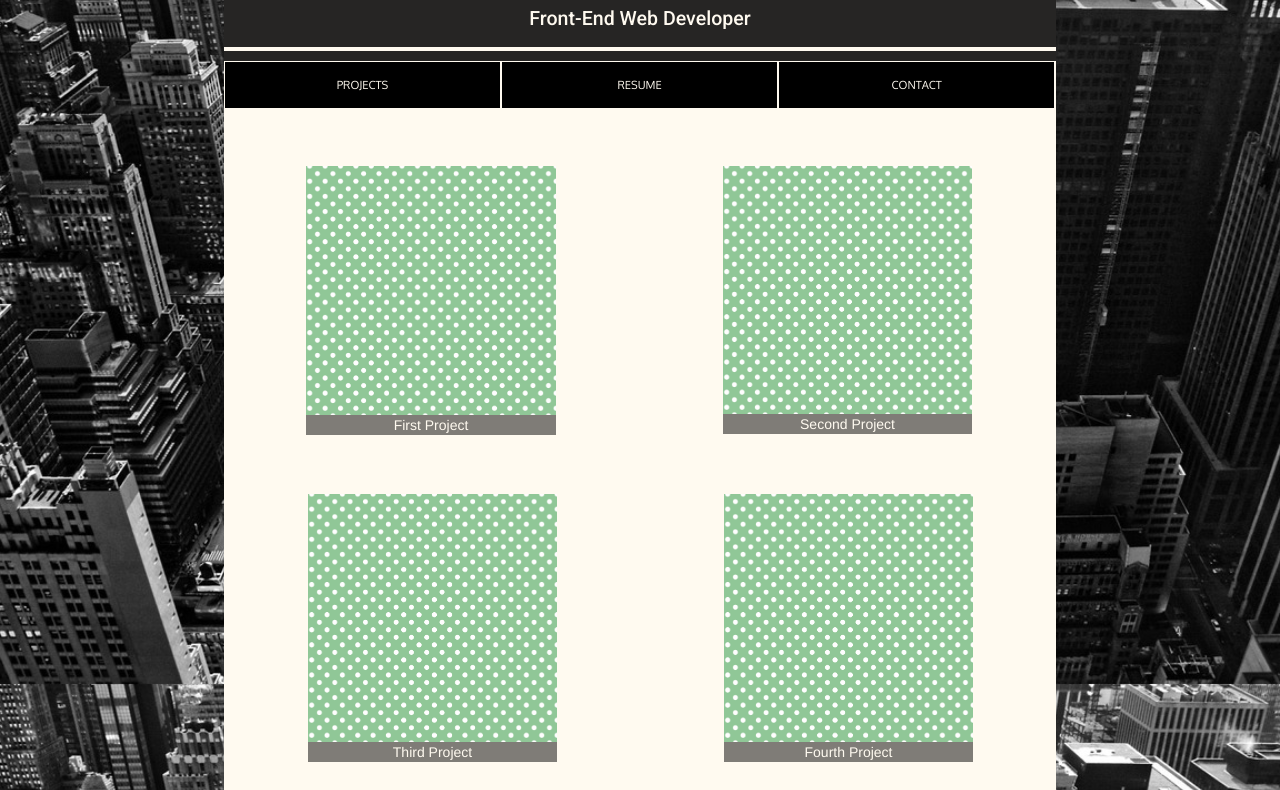
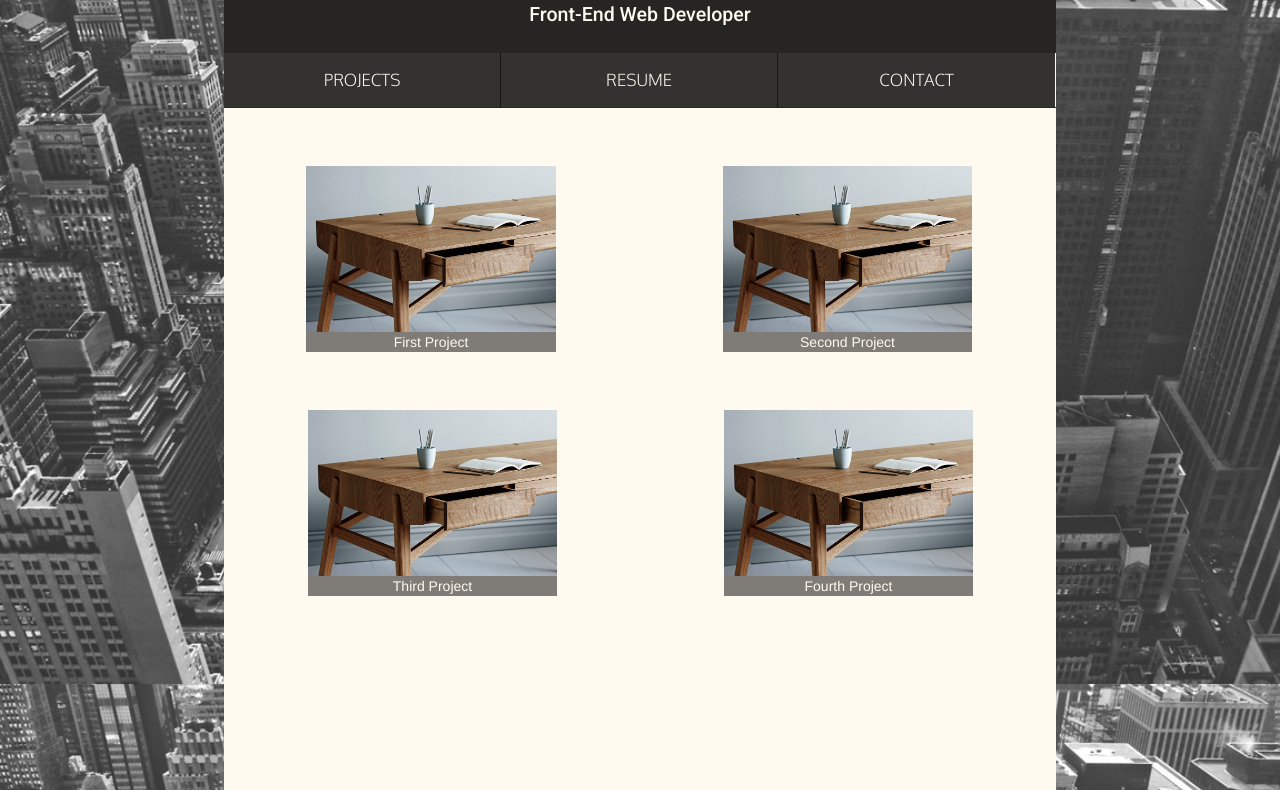
Before and after one commit to bjlaa/build-a-portfolio-site, a website: page index.html in a window 1280 px wide. Shown: the part 116-906 px from the top of the page. Drawn offline with Linux system fonts and the light colour scheme.

Commit message:
feat: Reviewed project small ameliorations

```diff
--- a/css/style.css
+++ b/css/style.css
@@ -22,6 +22,16 @@ header, nav, footer, section, article, div {
 
 a{
 	color:rgb(255,250,240);
+	text-decoration: none;
+}
+a:active {
+	text-decoration: none;
+}
+a:focus {
+	text-decoration: none;
+}
+a:link {
+	text-decoration: none;
 }
 
 img{
@@ -50,14 +60,12 @@ img{
 h1{
 	padding-top: 2%;
 	color: rgb(255,250,240);
-	border-top: solid rgb(255,250,240) 4px;
 	font-family: 'Oxygen', sans-serif;
 	font-size: 360%;
 }
 
 h3{
 	color: rgb(255,250,240);
-	border-bottom: solid rgb(255,250,240) 4px;
 	font-size: 140%;
 	padding-top: 1%;
 	padding-bottom: 2%;
@@ -73,18 +81,27 @@ h3{
 
 .links{
 	width:33.3%;
-	background-color: black;
+	background-color: rgba(0,0,0,0.8);
 	color: rgb(255,250,240);
 	font-family: 'Oxygen', sans-serif;
-	font-size: 80%;
+	font-size: 120%;
+	font-weight: 300;
 	padding: 15px;
-	border-right: solid rgb(255,250,240) 1px;
-	border-left: solid rgb(255,250,240) 1px;
-	border-top: solid rgb(255,250,240) 1px;
+	border-right: solid rgba(0,0,0,0.6) 1px;
+	cursor: pointer;
+}
+.links:last-child {
+	border-right: none;
+}
+.links:hover{
+	background-color: rgb(255,250,240);
+	color:rgba(0,0,0,0.85);
+	transition: all .3s ease-in-out;
 }
 
 .bg{
-	background-image: url(ny.jpg);
+	background-image: linear-gradient(rgba(255, 255, 255, 0.2), rgba(255, 255, 255, 0.2)),
+						url(ny.jpg);
 	background-repeat: no-repeat;
     background-size: cover;
     background-attachment: fixed;
@@ -149,6 +166,7 @@ h3{
 
 main{
 	width: 100%;
+	border-top: 1px solid rgba(0,0,0,0.85);
 }
 .footpage{
 	display: flex;
--- a/index.html
+++ b/index.html
@@ -1,7 +1,7 @@
 <!DOCTYPE html>
 <html>
 <head>
-	<title>Project 1</title>
+	<title>B.Arias - Portfolio Site</title>
 	<meta charset="utf-8">
 	<meta name="viewport" content="width=device-width, initial-scale=1">
 	<script type="text/javascript" src="js/jquery-1.11.3.min.js"></script>
@@ -28,9 +28,9 @@
 			</div>
 			<div id="drawer" class="row banner">
 		    	<div class="navigation text-center">
-		    		<div class="links"><a href="">PROJECTS</a></div>
-		    		<div class="links"><a href="">RESUME</a></div>
-		    		<div class="links"><a href="">CONTACT</a></div>
+		    		<div class="links">PROJECTS</div>
+		    		<div class="links">RESUME</div>
+		    		<div class="links">CONTACT</div>
 		    	</div>
 			</div>
 
@@ -39,13 +39,13 @@
 
 						<div class="col-md-6 fst">
 							<figure>
-								<img src="images/vert.jpg" alt="Article">
+								<img src="images/desk.jpg" alt="Article">
 							</figure>
 							<footer class="footpro"><a href="">First Project</a></footer>
 						</div>
 						<div class="col-md-6 scd">
 							<figure>
-								<img src="images/vert.jpg" alt="Article">
+								<img src="images/desk.jpg" alt="Article">
 							</figure>
 							<footer class="footpro"><a href="">Second Project</a></footer>
 						</div>
@@ -53,13 +53,13 @@
 
 						<div class="col-md-6 trd">
 							<figure>
-								<img src="images/vert.jpg" alt="Article">
+								<img src="images/desk.jpg" alt="Article">
 							</figure>
 							<footer class="footpro"><a href="">Third Project</a></footer>
 						</div>
 						<div class="col-md-6 fth">
 							<figure>
-								<img src="images/vert.jpg" alt="Article">
+								<img src="images/desk.jpg" alt="Article">
 							</figure>
 							<footer class="footpro"><a href="">Fourth Project</a></footer>
 						</div>
```
Also changed, not shown: images/desk.jpg (added).
